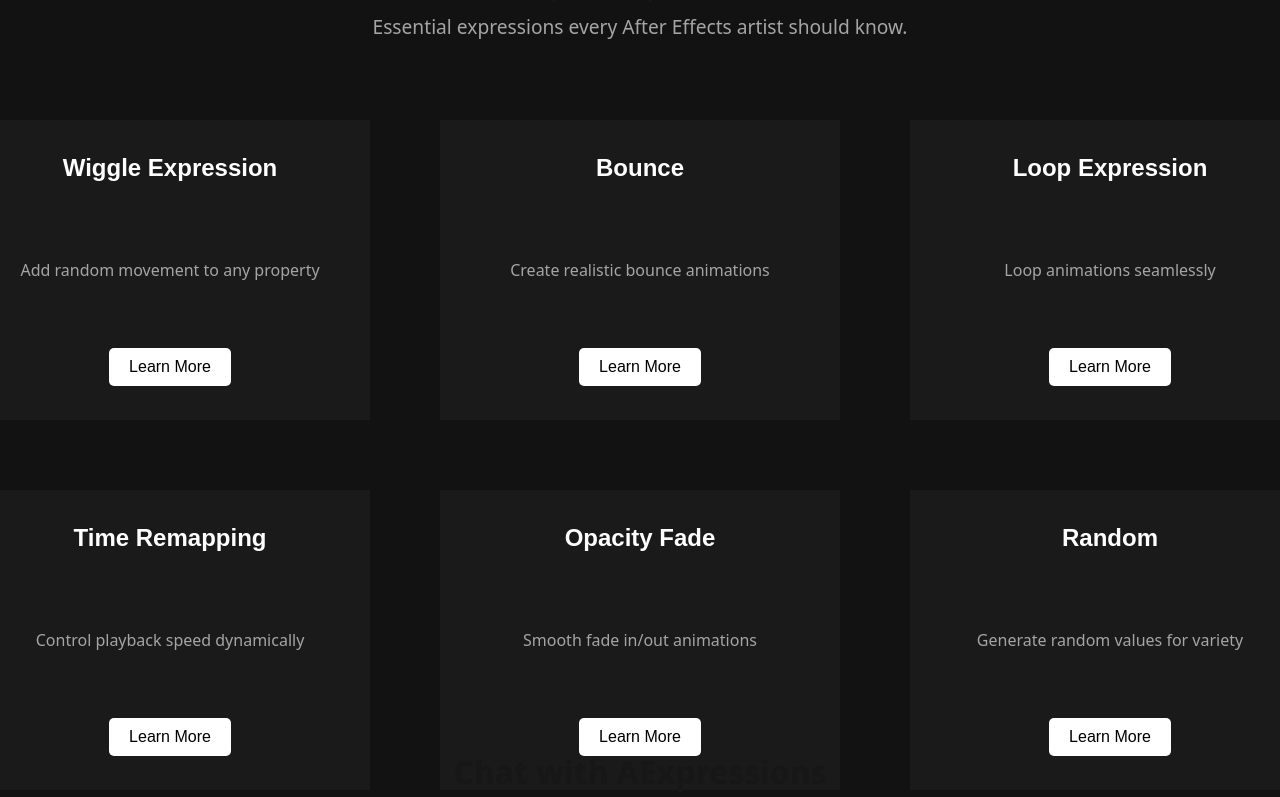
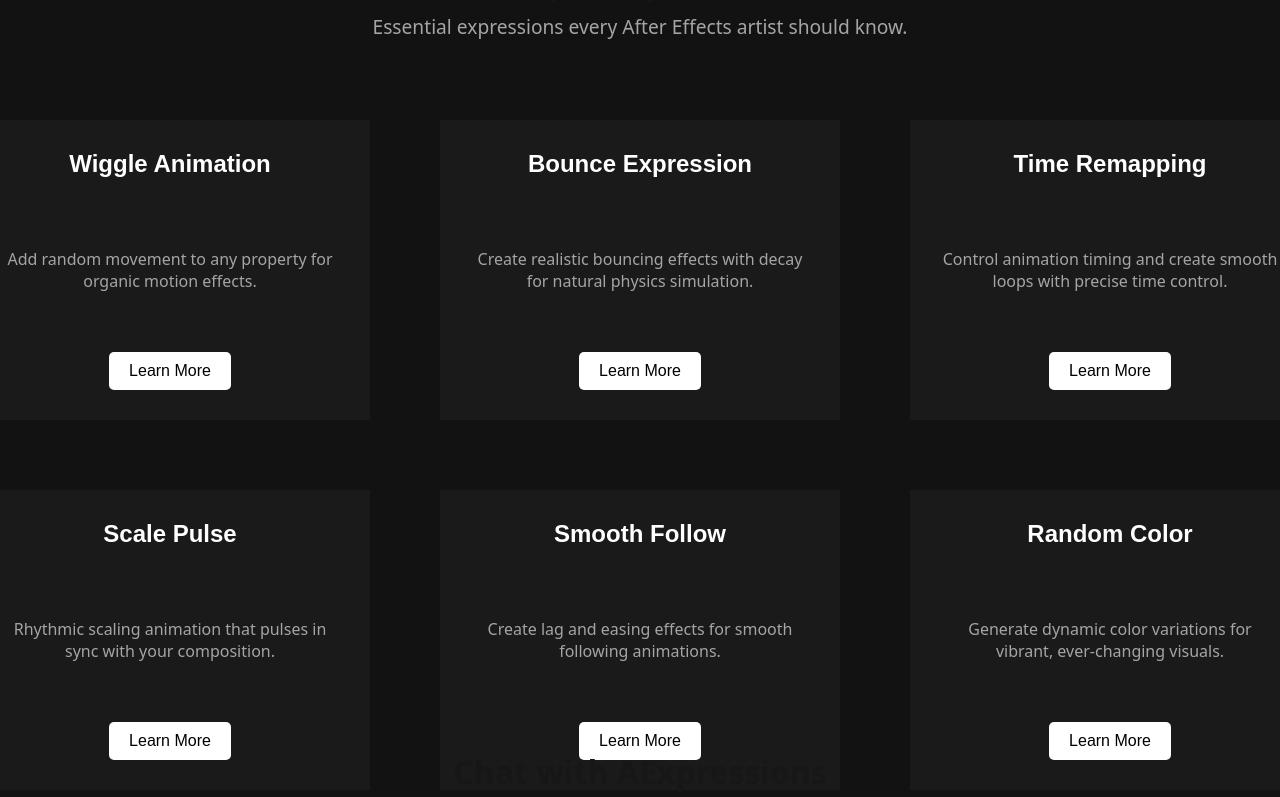
Before and after one commit to dakshshahani/aexpressions, a Next.js app: page / in a window 1280 px wide. Shown: the part 883-1680 px from the top of the page. Built offline with nearby package versions, Linux system fonts and the light colour scheme.

Commit message:
updated Card props

```diff
--- a/src/components/card.jsx
+++ b/src/components/card.jsx
@@ -9,7 +9,7 @@
         <div className={styles.cardContent}>
             <h3 className = {styles.cardTitle}>{props.title}</h3>
             <p className = {styles.cardDescription}>{props.description}</p>
-            <Button text="Learn More" />
+            <Button onClick={props.onClick(props.id)} text="Learn More" />
         </div>
     </div>
     </div>
--- a/src/components/expressionList.js
+++ b/src/components/expressionList.js
@@ -1,46 +1,70 @@
 const expressionList = [
     {
       id: 1,
-        title: 'Wiggle Expression',
-        description: 'Add random movement to any property',
-        image: 'https://images.unsplash.com/photo-1500648767791-00dcc994a43e?ixlib=rb-1.2.1&ixid=MnwxMjA3fDB8MHxwaG90by1wYWdlfHx8fGVufDB8fHx8&auto=format&fit=crop&w=870&q=80',
-        link: '/popularExpressions/wiggle'
+      title: "Wiggle Animation",
+      description: "Add random movement to any property for organic motion effects.",
+      icon: "🌊",
+      category: "Animation",
+      code: "wiggle(frequency, amplitude)",
+      explanation: "The wiggle expression creates random movement by applying noise to a property. The frequency parameter controls how fast the wiggling occurs (times per second), while amplitude controls the maximum distance of the wiggle.",
+      example: "wiggle(2, 50) // Wiggles 2 times per second with 50 pixel amplitude",
+      useCase: "Perfect for creating handheld camera effects, organic text animations, or adding life to static elements."
     },
     {
       id: 2,
-        title: 'Bounce',
-        description: 'Create realistic bounce animations',
-        image: 'https://images.unsplash.com/photo-1500648767791-00dcc994a43e?ixlib=rb-1.2.1&ixid=MnwxMjA3fDB8MHxwaG90by1wYWdlfHx8fGVufDB8fHx8&auto=format&fit=crop&w=870&q=80',
-        link: '/popularExpressions/bounce'
+      title: "Bounce Expression",
+      description: "Create realistic bouncing effects with decay for natural physics simulation.",
+      icon: "⚡",
+      category: "Physics",
+      code: "// Bounce with decay\namp = .5;\nfreq = 2.0;\ndecay = 2.0;\n\nif (numKeys > 0){\n  t = time - key(1).time;\n  if (t >= 0){\n    v = velocityAtTime(key(1).time - .001);\n    amp * Math.sin(freq * t * 2 * Math.PI) / Math.exp(decay * t) + value;\n  } else {\n    value;\n  }\n} else {\n  value;\n}",
+      explanation: "This expression simulates realistic bouncing physics with gradual decay. It calculates the bounce based on the initial velocity and applies exponential decay over time.",
+      example: "Apply to position property after setting keyframes",
+      useCase: "Great for bouncing balls, spring animations, elastic UI elements, or any object that should react with realistic physics."
     },
     {
       id: 3,
-        title: 'Loop Expression',
-        description: 'Loop animations seamlessly',
-        image: 'https://images.unsplash.com/photo-1500648767791-00dcc994a43e?ixlib=rb-1.2.1&ixid=MnwxMjA3fDB8MHxwaG90by1wYWdlfHx8fGVufDB8fHx8&auto=format&fit=crop&w=870&q=80',
-        link: '/popularExpressions/loop'
+      title: "Time Remapping",
+      description: "Control animation timing and create smooth loops with precise time control.",
+      icon: "⏰",
+      category: "Time",
+      code: "loopOut(\"cycle\", 0)",
+      explanation: "Loop expressions allow you to repeat animation cycles seamlessly. The 'cycle' type creates a continuous loop, while the second parameter defines how many keyframes to exclude from the loop.",
+      example: "loopOut('pingpong') // Creates back-and-forth motion",
+      useCase: "Essential for creating seamless background animations, rotating elements, or any repetitive motion that needs to loop smoothly."
     },
     {
       id: 4,
-        title: 'Time Remapping',
-        description: 'Control playback speed dynamically',
-        image: 'https://images.unsplash.com/photo-1500648767791-00dcc994a43e?ixlib=rb-1.2.1&ixid=MnwxMjA3fDB8MHxwaG90by1wYWdlfHx8fGVufDB8fHx8&auto=format&fit=crop&w=870&q=80',
-        link: '/popularExpressions/time'
+      title: "Scale Pulse",
+      description: "Rhythmic scaling animation that pulses in sync with your composition.",
+      icon: "💓",
+      category: "Scale",
+      code: "s = [100, 100];\namp = 20;\nfreq = 2;\n\ns + [amp * Math.sin(freq * time * Math.PI * 2), amp * Math.sin(freq * time * Math.PI * 2)]",
+      explanation: "Creates a pulsing scale effect using sine waves. The amplitude controls how much the scale changes, while frequency determines the speed of the pulse.",
+      example: "Adjust 'amp' for pulse intensity and 'freq' for pulse speed",
+      useCase: "Perfect for heartbeat animations, breathing effects, music visualizations, or drawing attention to important elements."
     },
     {
       id: 5,
-        title: 'Opacity Fade',
-        description: 'Smooth fade in/out animations',
-        image: 'https://images.unsplash.com/photo-1500648767791-00dcc994a43e?ixlib=rb-1.2.1&ixid=MnwxMjA3fDB8MHxwaG90by1wYWdlfHx8fGVufDB8fHx8&auto=format&fit=crop&w=870&q=80',
-        link: '/popularExpressions/opacity'
+      title: "Smooth Follow",
+      description: "Create lag and easing effects for smooth following animations.",
+      icon: "🎯",
+      category: "Animation",
+      code: "delay = 5; // frames\nd = delay * thisComp.frameDuration * (index - 1);\nthisComp.layer(1).transform.position.valueAtTime(time - d)",
+      explanation: "This expression creates a smooth following effect where layers follow each other with a time delay. Each layer follows the previous one, creating a chain-like motion.",
+      example: "Apply to multiple layers with different index values",
+      useCase: "Ideal for creating snake-like animations, trailing effects, text reveals, or any sequence where elements should follow each other smoothly."
     },
     {
       id: 6,
-        title: 'Random',
-        description: 'Generate random values for variety',
-        image: 'https://images.unsplash.com/photo-1500648767791-00dcc994a43e?ixlib=rb-1.2.1&ixid=MnwxMjA3fDB8MHxwaG90by1wYWdlfHx8fGVufDB8fHx8&auto=format&fit=crop&w=870&q=80',
-        link: '/popularExpressions/random'
+      title: "Random Color",
+      description: "Generate dynamic color variations for vibrant, ever-changing visuals.",
+      icon: "🎨",
+      category: "Color",
+      code: "seedRandom(index, true);\nr = random(0, 1);\ng = random(0, 1);\nb = random(0, 1);\n[r, g, b, 1]",
+      explanation: "Generates random colors based on the layer index. The seedRandom function ensures consistent colors across renders while still providing variation between layers.",
+      example: "Each layer gets a unique random color that stays consistent",
+      useCase: "Great for colorful motion graphics, data visualizations, particle systems, or creating diverse color palettes automatically."
     }
-]
+  ];
 
   export default expressionList;
--- a/src/components/popularExpressions.jsx
+++ b/src/components/popularExpressions.jsx
@@ -2,8 +2,16 @@
 import expressionList from "./expressionList";
 import styles from "../styles/popularExpressions.module.css";
 import Card from "./card";
+import { useState } from "react";
 
 export default function PopularExpressions() {
+
+    const [selectedExpression, setSelectedExpression] = useState(null);
+
+    function handleClick(id) {
+        setSelectedExpression(expressionList.find(expression => expression.id === id));
+    };
+
   return (
     <div id="popularExpressions">
       <div className={styles.page}>
@@ -16,9 +24,16 @@
         <div className={styles.popularExpressionsContainer}>
           {expressionList.map((expression) => (
             <Card
-              key={expression.title}
+              key={expression.id}
               title={expression.title}
               description={expression.description}
+              icon={expression.icon}
+              category={expression.category}
+              code={expression.code}
+              explanation={expression.explanation}
+              example={expression.example}
+              useCase={expression.useCase}
+              onClick = {handleClick}
             />
           ))}
         </div>
```
Lines whose indentation alone changed are shown as unchanged.
